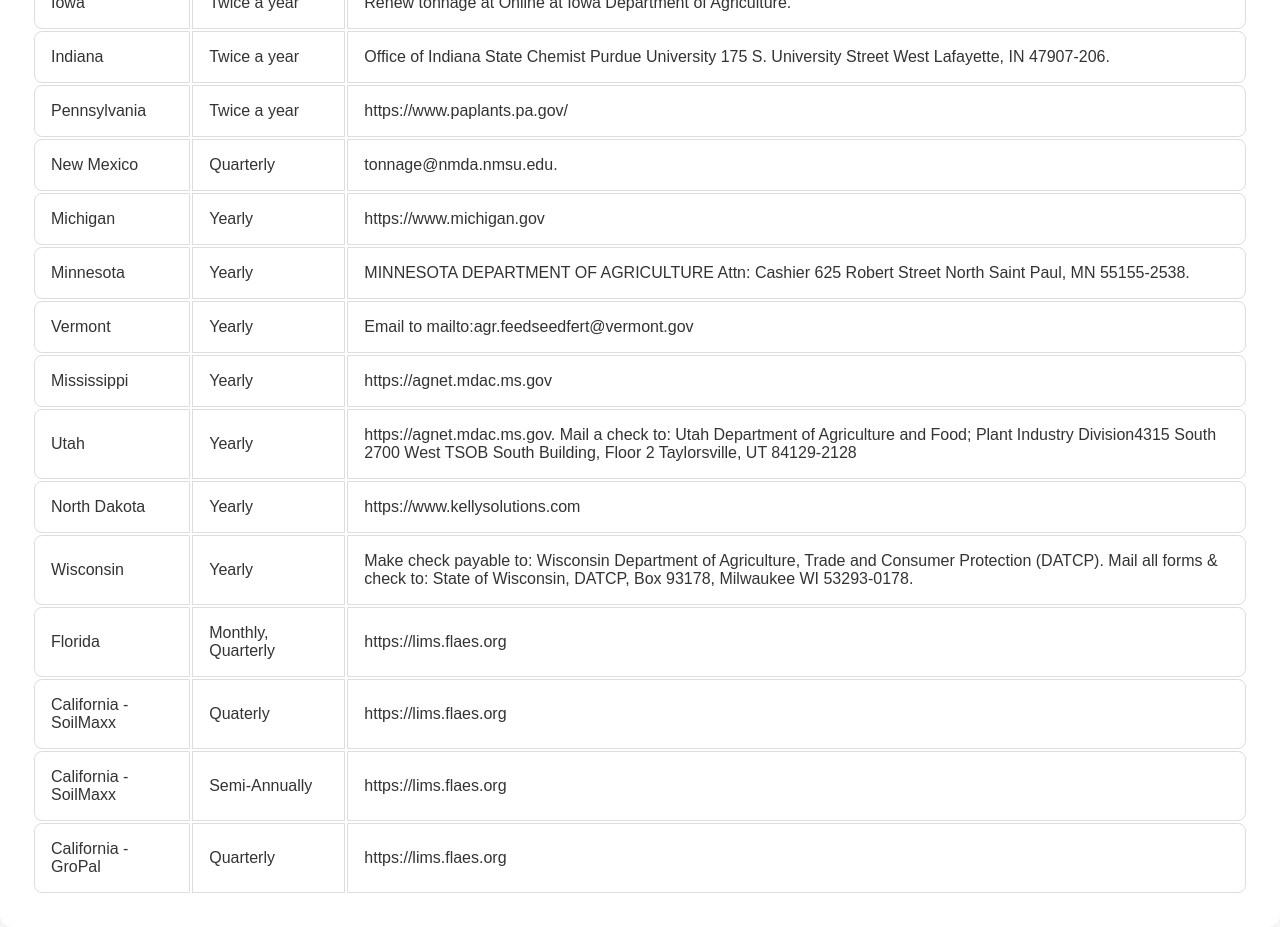
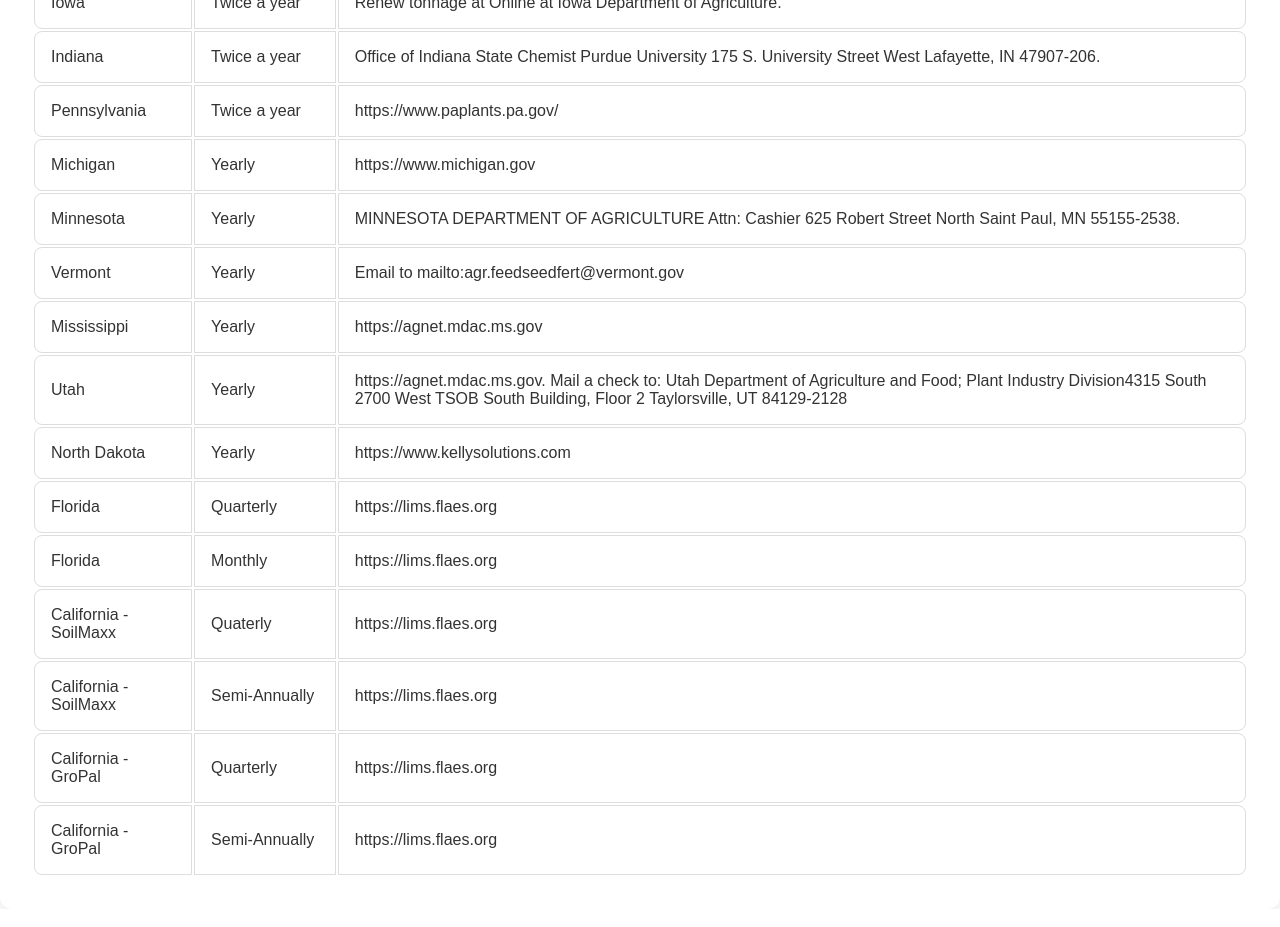
Before and after one commit to max-well-creator/work_dashboard, a Next.js app: page /schedule in a window 1280 px wide. Shown: the part 500-1427 px from the top of the page. Built offline with nearby package versions, Linux system fonts and the light colour scheme.

Commit message:
update tonnage report date for states

```diff
--- a/src/data/stateFrequencies.js
+++ b/src/data/stateFrequencies.js
@@ -13,85 +13,118 @@
 		october_2024_tonnage: ".01",
 		november_2024_tonnage: ".01",
 		inspection_fee: 0.375,
+		due: "The 20th of every month",
+		last_completed: "Dec 13, 2024",
 	},
 	{
 		state: "New Mexico",
-		frequency: "Monthly",
+		frequency: "Quarterly",
+		notes: "",
 		how_to_submit:
 			'<a href="https://nmag.nmsu.edu/USAPlants/SecurityLogin.aspx" target="_blank" rel="noopener noreferrer">https://nmag.nmsu.edu</a>',
+		due: "Jan 31 / April 31 / July 31 / October 31",
+		last_completed: "Jan 6, 2025",
 	},
 	{
 		state: "Arizona",
 		frequency: "Quarterly",
+		requires_county_in_tonnage: "Yes",
+		notes:
+			"Dowload forms at <a href='https://agriculture.az.gov/download-forms'>Arizonia Agriculture Website/a>",
 		how_to_submit:
 			"Arizona Department of Agriculture 1802 W. Jackson St. #78 Phoenix, AZ 85007. Make check payable to Arizona Department of Agriculture.",
+		due: "Jan 31 / April 31/ July 31 / October 31",
+		last_completed: "1/9/25",
 	},
 	{
 		state: "Delaware",
-		frequency: "Quarterly",
+		frequency: "Semi-Annually",
+		notes: "",
 		how_to_submit:
 			'If no tonnage, email <a href="mailto:DDA_AgCompliance@delaware.gov">DDA_AgCompliance@delaware.gov</a>. If tonnage, pay via <a href="https://www.velocitypayment.com/client/delaware/agriculture/agriculture/index.htm" target="_blank" rel="noopener noreferrer">Velocity Payment</a> and mail tonnage report and payment receipt to <a href="mailto:DDA_AgCompliance@delaware.gov">DDA_AgCompliance@delaware.gov</a>.',
+		due: "Jan 31 / July 31",
+		last_completed: "Jan 2, 2025",
 	},
 	{
 		state: "Georgia",
 		frequency: "Quarterly",
+		notes: "",
 		how_to_submit:
 			'<a href="https://www.kellysolutions.com/ga/fert/tonnage/login.asp" target="_blank" rel="noopener noreferrer">https://www.kellysolutions.com</a>',
+		due: "Jan 15 / April 15 / July 15 / October 15,",
 	},
 	{
 		state: "Iowa",
 		frequency: "Twice a year",
 		requires_county_in_tonnage: "No",
+		notes: "",
 		how_to_submit:
 			'Renew tonnage at <a href="https://iowadeptag.my.site.com/s/login/?amp=&ec=302" target= "_blank">Online at Iowa Department of Agriculture.</a>',
 		point_of_contact_name: "Alan Keller",
 		point_of_contact_phone: "515-281-8597",
 		point_of_contact_email: "?",
+		due: "Jul 15 / Jan 15",
+		last_completed: "Jan 2, 2025",
 	},
 	{
 		state: "Indiana",
 		frequency: "Twice a year",
+		requires_county_in_tonnage: "Yes",
+		notes:
+			"Dowload forms at <a href='https://oisc.purdue.edu/fertilizer/forms.html'>Purdue Website/a>",
 		how_to_submit:
 			"Office of Indiana State Chemist Purdue University 175 S. University Street West Lafayette, IN 47907-206.",
+		due: "Jan 31 / July 31",
+		last_completed: "Jan 10, 2025",
 	},
 	{
 		state: "Pennsylvania",
 		frequency: "Twice a year",
+		requires_county_in_tonnage: "Yes",
+		notes: "",
 		how_to_submit:
 			'<a href="https://www.paplants.pa.gov/" target="_blank" rel="noopener noreferrer">https://www.paplants.pa.gov/</a>',
-	},
-	{
-		state: "New Mexico",
-		frequency: "Quarterly",
-		how_to_submit:
-			'<a href="mailto:tonnage@nmda.nmsu.edu">tonnage@nmda.nmsu.edu</a>.',
+		due: "Jan 31 / July 31",
+		last_completed: "Jan 10, 2025",
 	},
 	{
 		state: "Michigan",
 		frequency: "Yearly",
+		notes: "",
 		how_to_submit:
 			'<a href="https://www.michigan.gov/mdard/plant-pest/fertilizer/fertilizerinfo/reporting-fertilizer-tonnage" target="_blank" rel="noopener noreferrer">https://www.michigan.gov</a>',
+		due: "Jan 31",
+		last_completed: "Jan 7, 2024",
 	},
 	{
 		state: "Minnesota",
 		frequency: "Yearly",
+		notes: "",
 		how_to_submit:
 			"MINNESOTA DEPARTMENT OF AGRICULTURE \n Attn: Cashier \n 625 Robert Street North Saint Paul, MN 55155-2538.",
+		due: "July 31",
+		last_completed: "September 20, 2024",
 	},
 	{
 		state: "Vermont",
 		frequency: "Yearly",
+		notes: "",
 		how_to_submit:
 			'Email to <a href="mailto:agr.feedseedfert@vermont.gov" target="_blank" rel="noopener noreferrer">mailto:agr.feedseedfert@vermont.gov</a>',
 		point_of_contact_name: "Lisa Fantelli",
 		point_of_contact_phone: "802-828-5050",
 		point_of_contact_email: "Lisa.fantelli@vermont.gov",
+		due: "Jan 15",
+		last_completed: "Jan 2, 2025",
 	},
 	{
 		state: "Mississippi",
 		frequency: "Yearly",
+		notes: "",
 		how_to_submit:
 			'<a href="https://agnet.mdac.ms.gov/fflsp/account/login" target="_blank" rel="noopener noreferrer">https://agnet.mdac.ms.gov</a>',
+		due: "Jul 1",
+		last_completed: "Jul 1",
 	},
 	{
 		state: "Utah",
@@ -100,50 +133,81 @@
 			'<a href="https://webapp.ag.utah.gov/productRegistration/registrant.jsp" target="_blank" rel="noopener noreferrer">https://agnet.mdac.ms.gov</a>. Mail a check to: Utah Department of Agriculture and Food; Plant Industry Division4315 South 2700 West TSOB South Building, Floor 2 Taylorsville, UT 84129-2128',
 		notes:
 			"Cover sheet for payment for for AG-USA is in dropbox under Utah Tonnage Reports",
+		due: "Nov 15",
+		last_completed: "Nov 1, 2024",
 	},
 	{
 		state: "North Dakota",
 		frequency: "Yearly",
+		notes: "",
 		how_to_submit:
 			'<a href="https://www.kellysolutions.com/nd/FertDistribLicenses/tonnage/login.asp" target="_blank" rel="noopener noreferrer">https://www.kellysolutions.com</a>',
 		point_of_contact_name: "Lukas Wagner",
 		point_of_contact_phone: "701 328-4922",
 		point_of_contact_email: "bkiefel@nd.gov",
-	},
-	{
-		state: "Wisconsin",
-		frequency: "Yearly",
-		how_to_submit:
-			"Make check payable to: Wisconsin Department of Agriculture, Trade and Consumer Protection (DATCP). Mail all forms & check to: State of Wisconsin, DATCP, Box 93178, Milwaukee WI 53293-0178.",
+		due: "",
+		last_completed: "Jan 2, 2025",
 	},
 	{
 		state: "Florida",
-		frequency: "Monthly, Quarterly",
-		requires_county_in_tonnage_quarterly: "No",
-		requires_county_in_tonnage_monthly: "Yes",
+		frequency: "Quarterly",
+		notes:
+			"https://www.fdacs.gov/Agriculture-Industry/Fertilizer-Licensing-and-Tonnage-Reporting",
+		requires_county_in_tonnage: "No",
 		how_to_submit:
 			'<a href="https://lims.flaes.org/HomeNew.aspx?ReturnUrl=/" target="_blank" rel="noopener noreferrer">https://lims.flaes.org</a>',
+		due: "Jan 31 / April 31/ July 31 / October 31",
+		last_completed: "Jan 6, 2024",
+	},
+	{
+		state: "Florida",
+		frequency: "Monthly",
+		notes:
+			"https://www.fdacs.gov/Agriculture-Industry/Fertilizer-Licensing-and-Tonnage-Reporting",
+		requires_county_in_tonnage: "Yes",
+		how_to_submit:
+			'<a href="https://lims.flaes.org/HomeNew.aspx?ReturnUrl=/" target="_blank" rel="noopener noreferrer">https://lims.flaes.org</a>',
+		due: "Every month on the 15th",
+		last_completed: "",
 	},
 	{
 		state: "California - SoilMaxx",
 		frequency: "Quaterly",
+		notes: "",
 		requires_county_in_tonnage_quarterly: "No",
 		how_to_submit:
-			'<a href="https://lims.flaes.org/HomeNew.aspx?ReturnUrl=/" target="_blank" rel="noopener noreferrer">https://lims.flaes.org</a>',
+			'<a href="https://inspect.cdfa.ca.gov/evj/ExtraView?killcache=-1515228896" target="_blank" rel="noopener noreferrer">https://lims.flaes.org</a>',
+		due: "Jan 31 / April 31 / July 31 / October 31",
+		last_completed: "Jan 7, 2025",
 	},
 	{
 		state: "California - SoilMaxx",
 		frequency: "Semi-Annually",
+		notes: "",
 		requires_county_in_tonnage: "Yes",
 		how_to_submit:
-			'<a href="https://lims.flaes.org/HomeNew.aspx?ReturnUrl=/" target="_blank" rel="noopener noreferrer">https://lims.flaes.org</a>',
+			'<a href="https://inspect.cdfa.ca.gov/evj/ExtraView?killcache=-1515228896" target="_blank" rel="noopener noreferrer">https://lims.flaes.org</a>',
+		due: "Jan 15 / Jul 15",
+		last_completed: "Jan 7, 2025",
+	},
+	{
+		state: "California - GroPal",
+		notes: "Always list no sales/ Report for two locations",
+		frequency: "Quarterly",
+		requires_county_in_tonnage: "No",
+		how_to_submit:
+			'<a href="https://inspect.cdfa.ca.gov/evj/ExtraView?killcache=-1515228896" target="_blank" rel="noopener noreferrer">https://lims.flaes.org</a>',
+		due: "Jan 31 / April 31 / July 31 / October 31",
+		last_completed: "Jan 7, 2025",
 	},
 	{
 		state: "California - GroPal",
 		notes: "Always list no sales",
-		frequency: "Quarterly",
-		requires_county_in_tonnage_quarterly: "No",
+		frequency: "Semi-Annually",
+		requires_county_in_tonnage: "No",
 		how_to_submit:
-			'<a href="https://lims.flaes.org/HomeNew.aspx?ReturnUrl=/" target="_blank" rel="noopener noreferrer">https://lims.flaes.org</a>',
+			'<a href="https://inspect.cdfa.ca.gov/evj/ExtraView?killcache=-1515228896" target="_blank" rel="noopener noreferrer">https://lims.flaes.org</a>',
+		due: "Jan 15 / Jul 15",
+		last_completed: "Jan 7, 2025",
 	},
 ];
```
